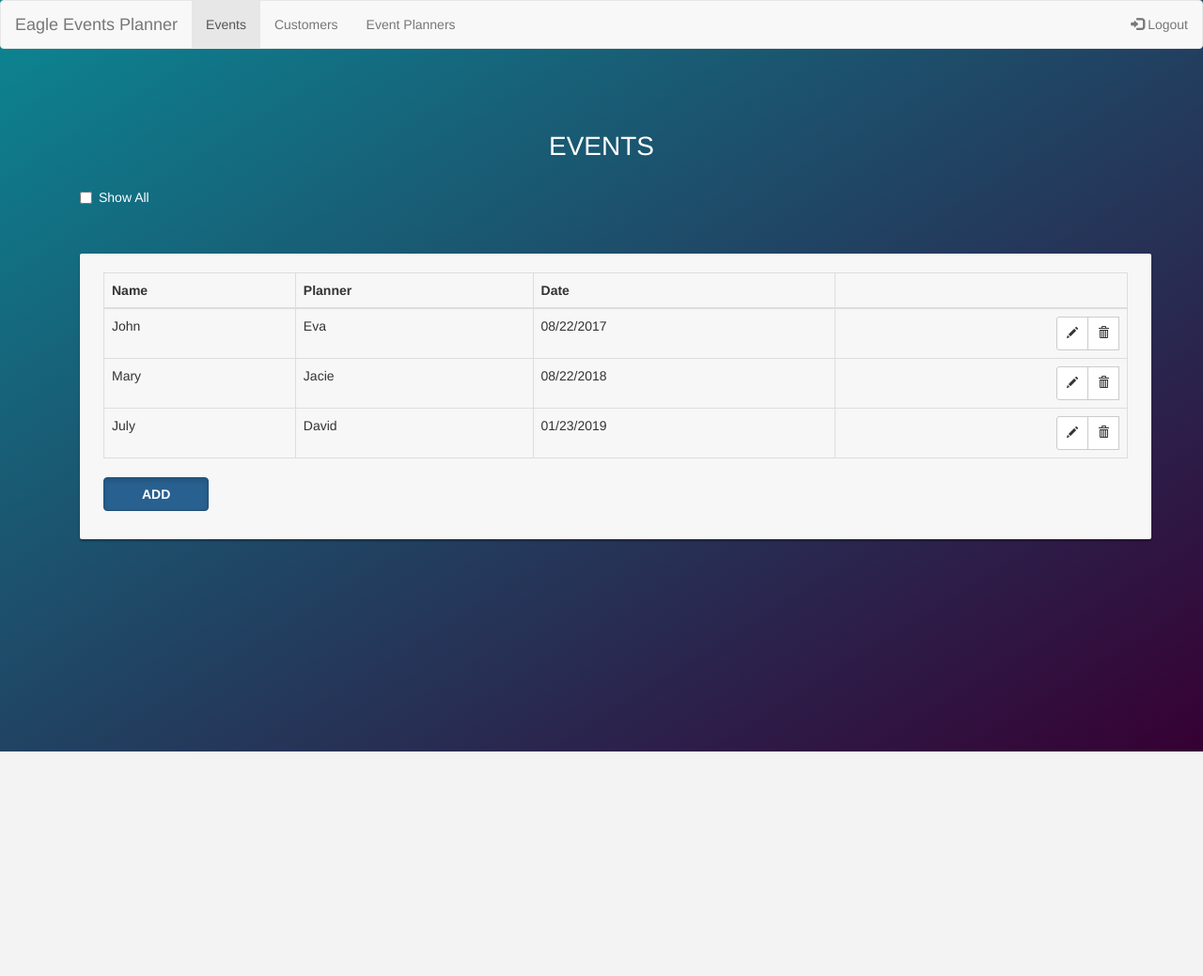
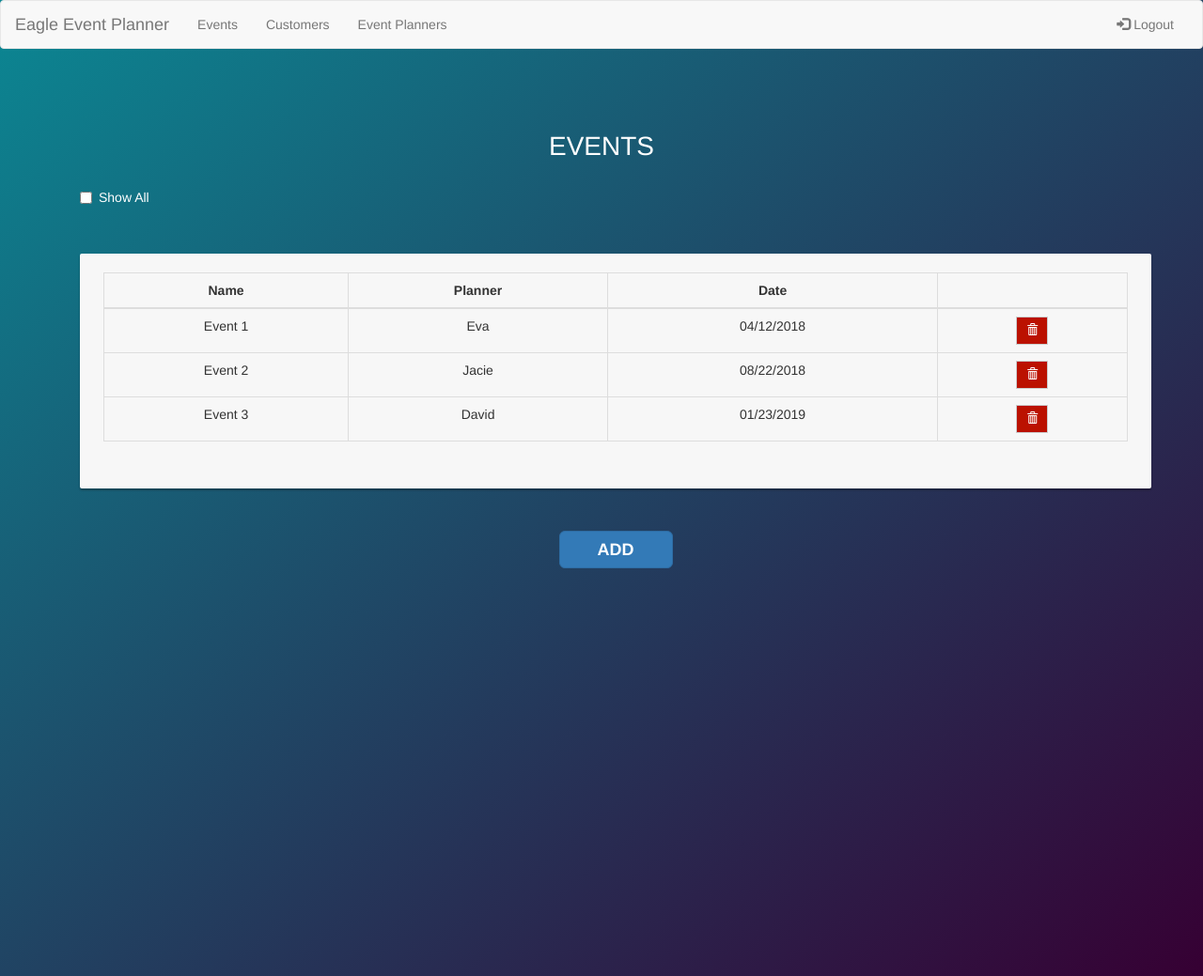
Before and after one commit to simpleman19/eagleEvents, a Flask app: page / in a window 1280 px wide. Shown: the whole page at 94% size. Before the commit the page ends 800 px from the top, so only its background shows below. Run offline with Flask 2, Linux system fonts and the light colour scheme; some libraries are stand-ins or nearby versions.

Commit message:
Made some changes based on the defect comments

```diff
--- a/eagleEvents/routes/event_planners.py
+++ b/eagleEvents/routes/event_planners.py
@@ -6,7 +6,7 @@ event_planners_blueprint = Blueprint('event_planners', __name__)
 @event_planners_blueprint.route('/listEventPlanners')
 def list_event_planners():
     # TODO List event planners
-    return render_template('test.html.j2')
+    return render_template('user.html.j2')
 
 
 @event_planners_blueprint.route('/modifyEventPlanner')
--- a/eagleEvents/static/style.css
+++ b/eagleEvents/static/style.css
@@ -3,9 +3,14 @@
     padding: 0;
 }
 
+html{
+    margin: 0 auto;
+}
 
 body, html {
-    height: 100%;
+    height: auto;
+    background-size: cover;
+    background-position: center;
     -webkit-background-size: cover;
     -moz-background-size: cover;
     -o-background-size: cover;
@@ -20,6 +25,28 @@ body, html {
     background: linear-gradient( to left top, #360033, #0b8793);
 }
 
+.main{
+    padding-bottom: 30%;
+}
+.current{
+    background-color: #2D3C8A;
+    color: #fff;
+  }
+
+#bEdit{
+    display: none;
+}
+
+button#bElim{
+    color: #fff;
+    background-color: #b10;
+}
+
+.pull-right{
+    float: none !important;
+    display: flex;
+    justify-content: center;
+}
 
 h1{
     text-align: center;
@@ -29,6 +56,10 @@ h1{
 }
 
 h2,h3{
+    text-align: center;
+}
+
+th,td{
     text-align: center;
 }
 
@@ -49,9 +80,9 @@ h2,h3{
     padding: 40px 40px;
 }
 
+
 .btn {
     font-weight: 700;
-    height: 36px;
     -moz-user-select: none;
     -webkit-user-select: none;
     user-select: none;
@@ -225,7 +256,7 @@ h2,h3{
     text-transform: uppercase;
 }
 
-.buttons{
+.buttons-action{
     padding-top: 20px;
     padding-bottom: 50px;
     display:  flex;
@@ -266,6 +297,7 @@ TABLE SEATING CHART
   line-height: 1.42857143;
   vertical-align: top;
   border-top: 1px solid #ddd;
+  margin-left: 23px;
 }
 
 
--- a/eagleEvents/templates/customer.html.j2
+++ b/eagleEvents/templates/customer.html.j2
@@ -37,7 +37,9 @@
                         </tr>
                     </tbody>
                 </table>
-                <button type="button" class="btn btn-primary active btn-add">Add</button>
+            </div>
+                <div class="buttons-action">
+                <button class="btn btn-lg btn-primary btn-add" type="submit">Add</button>
             </div>
         </div>
 <script src="https://code.jquery.com/jquery-1.12.4.min.js"></script>
--- a/eagleEvents/templates/event.html.j2
+++ b/eagleEvents/templates/event.html.j2
@@ -1,14 +1,13 @@
 {% extends "layout.html.j2" %}
 {% block head_content %}
-    <title>Eagle Events Event</title>
+    <title>Eagle Events Events</title>
 {% endblock %}
 {% block body_content %}
     <h1>Events</h1>
         <div class="container">
             <div class="checkbox">
                 <label>
-                <input type="checkbox" value="">
-                    Show All
+                    <input type="checkbox" value="">Show All
                 </label>
             </div>
             <div class="card card-container-2">
@@ -22,28 +21,30 @@
                     </thead>
                     <tbody>
                         <tr>
-                            <td>John</td>
+                            <td>Event 1</td>
                             <td>Eva</td>
-                            <td>08/22/2017</td>
+                            <td>04/12/2018</td>
                         </tr>
                         <tr>
-                            <td>Mary</td>
+                            <td>Event 2</td>
                             <td>Jacie</td>
                             <td>08/22/2018</td>
                         </tr>
                         <tr>
-                            <td>July</td>
+                            <td>Event 3</td>
                             <td>David</td>
                             <td>01/23/2019</td>
                         </tr>
                     </tbody>
                 </table>
-                <button type="button" class="btn btn-primary active btn-add">Add</button>
+            </div>
+                <div class="buttons-action">
+                <button class="btn btn-lg btn-primary btn-add" type="submit">Add</button>
             </div>
         </div>
 <script src="https://code.jquery.com/jquery-1.12.4.min.js"></script>
-<script src="bootstable.js"></script>
+<script src="static/bootstable.js"></script>
 <script>
- $('table').SetEditable();
+    $('table').SetEditable();
 </script>
 {% endblock %}
--- a/eagleEvents/templates/layout.html.j2
+++ b/eagleEvents/templates/layout.html.j2
@@ -7,28 +7,35 @@
     <link href="https://maxcdn.bootstrapcdn.com/font-awesome/4.7.0/css/font-awesome.min.css" rel="stylesheet" integrity="sha384-wvfXpqpZZVQGK6TAh5PVlGOfQNHSoD2xbE+QkPxCAFlNEevoEH3Sl0sibVcOQVnN" crossorigin="anonymous">
     <link rel="stylesheet" href="/static/style.css">
     <link rel="stylesheet" href="/static/normalize.css">
-    <!-- jQuery library -->
-    <script src="https://ajax.googleapis.com/ajax/libs/jquery/3.2.1/jquery.min.js"></script>
+    <script src="https://ajax.googleapis.com/ajax/libs/jquery/3.3.1/jquery.min.js"></script>
+    <script       src="https://maxcdn.bootstrapcdn.com/bootstrap/3.3.7/js/bootstrap.min.js"></script>
 
     {% block head_content %}
       <title>Eagle Events Layout</title>
     {% endblock %}
   </head>
-  <body>
+  <body class="main">
       {% block nav_content %}
 <nav class="navbar navbar-default">
   <div class="container-fluid">
     <div class="navbar-header">
-                <a class="navbar-brand" href="#">Eagle Events Planner</a>
+      <button type="button" class="navbar-toggle" data-toggle="collapse" data-target="#myNavbar">
+        <span class="icon-bar"></span>
+        <span class="icon-bar"></span>
+        <span class="icon-bar"></span>
+      </button>
+      <a class="navbar-brand" href="event.html.j2">Eagle Event Planner</a>
     </div>
+    <div class="collapse navbar-collapse" id="myNavbar">
       <ul class="nav navbar-nav">
-                <li class="active"><a href="event.html">Events</a></li>
-                <li><a href="customer.html.j2">Customers</a></li>
-                <li><a href="event_planner.html.j2">Event Planners</a></li>
+        <li><a href="/listEvents">Events</a></li>
+        <li><a href="/listCustomers">Customers</a></li>
+        <li><a href="event-planner.html.j2">Event Planners</a></li>
       </ul>
       <ul class="nav navbar-nav navbar-right">
         <li><a href="#"><span class="glyphicon glyphicon-log-in"></span> Logout</a></li>
       </ul>
+    </div>
   </div>
 </nav>
        {% endblock %}
@@ -43,6 +50,5 @@
 
         {% endblock %}
       </footer>
-    <script src="https://maxcdn.bootstrapcdn.com/bootstrap/3.3.7/js/bootstrap.min.js" integrity="sha384-Tc5IQib027qvyjSMfHjOMaLkfuWVxZxUPnCJA7l2mCWNIpG9mGCD8wGNIcPD7Txa" crossorigin="anonymous"></script>
   </body>
 </html>
```
Also changed, not shown: eagleEvents/templates/seating-chart.html.j2 (+8 -8 lines), eagleEvents/templates/user.html.j2 (+8 -7 lines). Lines whose indentation alone changed are shown as unchanged.
